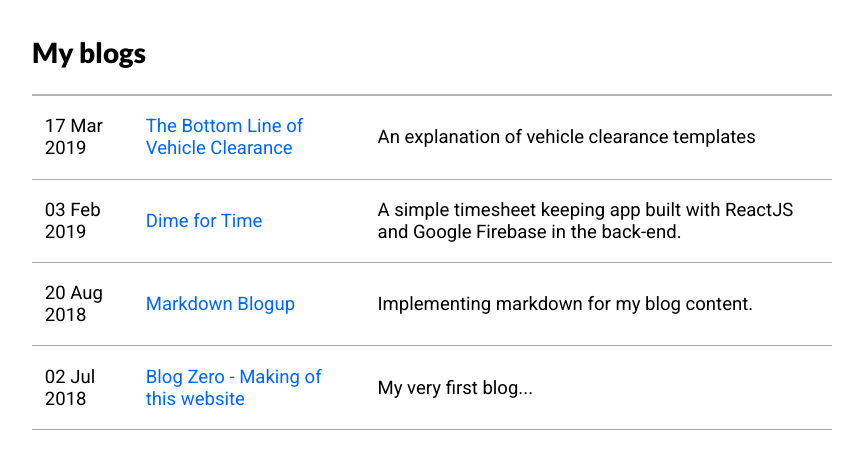
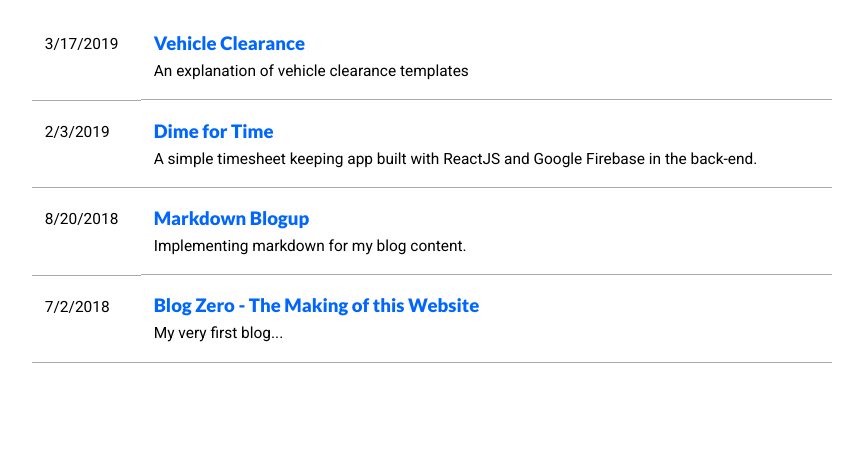
Before and after one commit to VivekRajagopal/vivek-rajagopal, a Gatsby site: page /blog in a window 1280 px wide. Shown: the part 169-638 px from the top of the page, without its empty margins (208-1071 px from the left). Built offline with nearby package versions, Linux system fonts and the light colour scheme; Gatsby itself is replaced by a stand-in of ours; some packages are replaced by stand-ins of ours.

Commit message:
Refactor Blog Posts to use GraphQL (#14)
Use GraphQL to query blog posts and render
Update blog post front matter
Use Gatsby Links for Blog post links

```diff
--- a/src/components/Navbar.tsx
+++ b/src/components/Navbar.tsx
@@ -29,11 +29,11 @@ export const Navbar = () => (
       <BsPersonFill />
       <h4 className="navbar-link-name">Intro</h4>
     </Link>
-    <Link className="navbar-link" to={"/work"} activeClassName="active">
+    <Link className="navbar-link" to={"/work"} activeClassName="active" partiallyActive={true}>
       <BsLaptop />
       <h4 className="navbar-link-name">Work</h4>
     </Link>
-    <Link className="navbar-link" to={"/blog"} activeClassName="active">
+    <Link className="navbar-link" to={"/blog"} activeClassName="active" partiallyActive={true}>
       <BsCode />
       <h4 className="navbar-link-name">Blog</h4>
     </Link>
--- a/src/pages/blog/blog-zero.mdx
+++ b/src/pages/blog/blog-zero.mdx
@@ -1,6 +1,8 @@
 ---
-title: Vivek Rajagopal
+title: Blog Zero - The Making of this Website
 path: /blog/blog-zero
+date: 2018-07-02
+description: My very first blog...
 ---
 
 import { Page } from "../../components/Page.tsx";
@@ -8,7 +10,7 @@ import "../../styles/Blog.scss";
 
 <Page>
 
-# Blog Zero - The Making of this Website
+<h1>{props.pageContext.frontmatter.title}</h1>
 
 **Disclaimer: this is the second version of my website - the first used ExpressJS for back-end routing**
 
--- a/src/pages/blog/dime-for-time.mdx
+++ b/src/pages/blog/dime-for-time.mdx
@@ -1,6 +1,8 @@
 ---
-title: Vivek Rajagopal
+title: Dime for Time
 path: /blog/dime-for-time
+date: 2019-02-03
+description: A simple timesheet keeping app built with ReactJS and Google Firebase in the back-end.
 ---
 
 import { Page } from "../../components/Page.tsx";
@@ -8,7 +10,7 @@ import "../../styles/Blog.scss";
 
 <Page>
 
-# Dime for Time
+<h1>{props.pageContext.frontmatter.title}</h1>
 
 I had a functional time-sheet written up in Excel that I use at work. It had a sprinkling of VBA scripting behind the scenes to make it even easier to use. But... this is not a story about settling for _functional_. In this blog post I'm going to briefly breakdown my attempt at creating a basic online Timesheet App, which is online at [timesheet.thinkingk.app](https://timesheet.thinkingk.app)!
 
--- a/src/pages/blog/index.mdx
+++ /dev/null
@@ -1,22 +0,0 @@
----
-title: Vivek Rajagopal
-path: /blog
----
-
-import { Page } from "../../components/Page.tsx";
-import "../../styles/Blog.scss";
-
-<Page>
-
-# Vivek Rajagopal
-
-## My blogs
-
-|             |                                                                 |                                                                                        |
-| ----------- | --------------------------------------------------------------- | -------------------------------------------------------------------------------------- |
-| 17 Mar 2019 | [The Bottom Line of Vehicle Clearance](/blog/vehicle-clearance) | An explanation of vehicle clearance templates                                          |
-| 03 Feb 2019 | [Dime for Time](/blog/dime-for-time)                            | A simple timesheet keeping app built with ReactJS and Google Firebase in the back-end. |
-| 20 Aug 2018 | [Markdown Blogup](/blog/markdown-blogup)                        | Implementing markdown for my blog content.                                             |
-| 02 Jul 2018 | [Blog Zero - Making of this website](/blog/blog-zero)           | My very first blog...                                                                  |
-
-</Page>
--- /dev/null
+++ b/src/pages/blog/index.tsx
@@ -0,0 +1,73 @@
+import { graphql, Link, useStaticQuery } from "gatsby";
+import React from "react";
+import { Page } from "../../components/Page";
+
+type Blog = {
+  date: string;
+  path: string;
+  title: string;
+  description: string;
+};
+
+type PageQueryResult = {
+  blog: {
+    posts: { frontmatter: Blog }[];
+  };
+};
+
+const BlogEntry = (blog: Blog) => (
+  <tr>
+    <td
+      style={{
+        verticalAlign: "top"
+      }}
+    >
+      <small>{new Date(blog.date).toLocaleDateString()}</small>
+    </td>
+    <td
+      style={{
+        display: "flex",
+        flexDirection: "column"
+      }}
+    >
+      <Link to={blog.path}>
+        <h4 style={{ marginTop: 0, marginBottom: "0.5rem" }}>{blog.title}</h4>
+      </Link>
+      <small>{blog.description}</small>
+    </td>
+  </tr>
+);
+
+const pageQuery = graphql`
+  query BlogsQuery {
+    blog: allMdx(
+      filter: { frontmatter: { path: { regex: "/blog/.+/" } } }
+      sort: { fields: frontmatter___date, order: DESC }
+    ) {
+      posts: nodes {
+        frontmatter {
+          title
+          path
+          date
+          description
+        }
+      }
+    }
+  }
+`;
+
+const BlogPage = () => {
+  const { blog } = useStaticQuery<PageQueryResult>(pageQuery);
+
+  return (
+    <Page>
+      <h1>Vivek Rajagopal</h1>
+      <table>
+        <thead></thead>
+        <tbody>{blog.posts.map(({ frontmatter }) => BlogEntry(frontmatter))}</tbody>
+      </table>
+    </Page>
+  );
+};
+
+export default BlogPage;
--- a/src/pages/blog/markdown-blogup.mdx
+++ b/src/pages/blog/markdown-blogup.mdx
@@ -1,6 +1,8 @@
 ---
-title: Vivek Rajagopal
+title: Markdown Blogup
 path: /blog/markdown-blogup
+date: 2018-08-20
+description: Implementing markdown for my blog content.
 ---
 
 import { Page } from "../../components/Page.tsx";
@@ -8,7 +10,7 @@ import "../../styles/Blog.scss";
 
 <Page>
 
-# Markdown Blogup
+<h1>{props.pageContext.frontmatter.title}</h1>
 
 I discovered Markdown quite late into my web development journey. Previous attempts at creating web pages was to _hand-craft_ everything and manually place in all the **\<tags/>**.
 
--- a/src/pages/blog/vehicle-clearance.mdx
+++ b/src/pages/blog/vehicle-clearance.mdx
@@ -1,6 +1,8 @@
 ---
-title: Vivek Rajagopal
+title: Vehicle Clearance
 path: /blog/vehicle-clearance
+date: 2019-03-17
+description: An explanation of vehicle clearance templates
 ---
 
 import { Page } from "../../components/Page.tsx";
@@ -8,7 +10,7 @@ import "../../styles/Blog.scss";
 
 <Page>
 
-# The Bottom Line of Vehicle Clearance
+<h1>{props.pageContext.frontmatter.title}</h1>
 
 This post is a deviation from my usual. I'll be discussing the aspects of the **Australian Standards for Off-Street Car Parking** (AS 2890.1 - 2004). Namely, the vehicle clearance templates as defined within the standard. The motivation for writing this post came from trying to understand how the template is defined in order to use it accurately and, if necessary, to modify it in a justifiable and reasoned manner.
 
```
